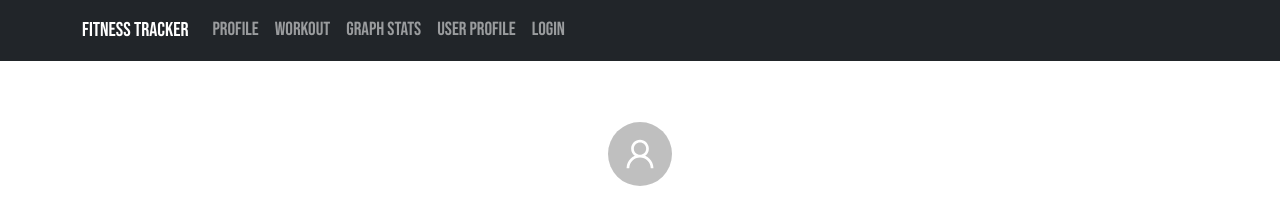
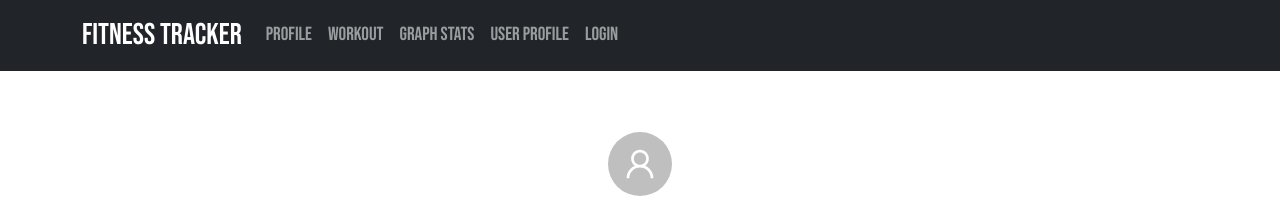
Before and after one commit to solcana/fitness-tracker, a React (Create React App) app in the folder client/: page /profile in a window 1280 px wide. Shown: the top 197 px of the page. Built offline with nearby package versions, Linux system fonts and the light colour scheme; no server answers.

Commit message:
styling navbar

```diff
--- a/client/src/App.css
+++ b/client/src/App.css
@@ -23,8 +23,6 @@
   background-color: rgb(244, 242, 242);
   max-width: 600px;
   margin: 0 auto;
-
-  font-size: 18px;
 }
 
 .workoutPageContainerDiv {
@@ -38,3 +36,6 @@
   font-family: "Bebas Neue", cursive;
   font-size: 19px;
 }
+#FitnessTrackerId {
+  font-size: 30px;
+}
--- a/client/src/components/NavBar.js
+++ b/client/src/components/NavBar.js
@@ -43,7 +43,9 @@ class NavBar extends Component {
         className="NavBar"
       >
         <Container>
-          <Navbar.Brand href="/profile">Fitness Tracker</Navbar.Brand>
+          <Navbar.Brand href="/profile" id="FitnessTrackerId">
+            Fitness Tracker
+          </Navbar.Brand>
           <Navbar.Toggle aria-controls="responsive-navbar-nav" />
           <Navbar.Collapse id="responsive-navbar-nav">
             <Nav className="me-auto">
```
